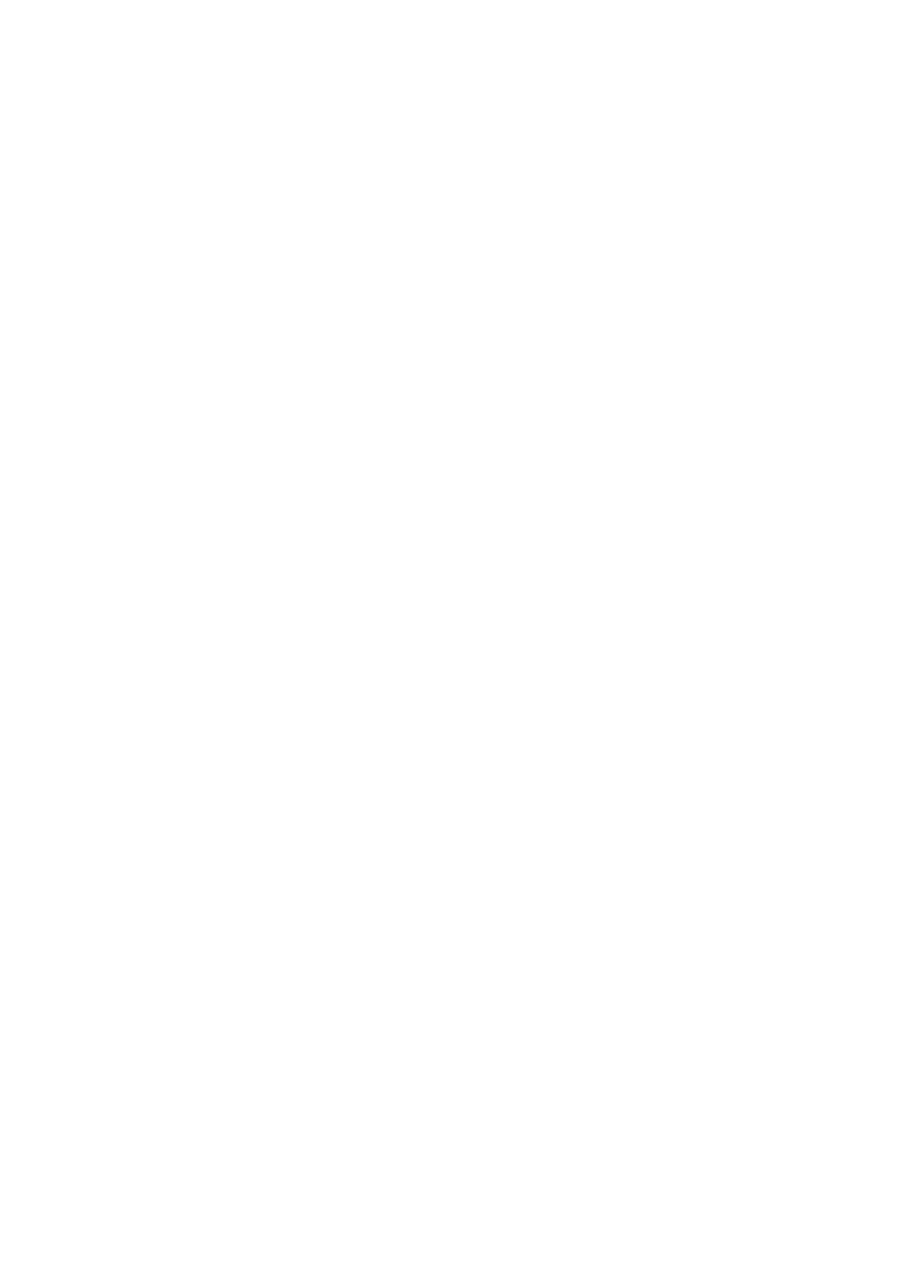
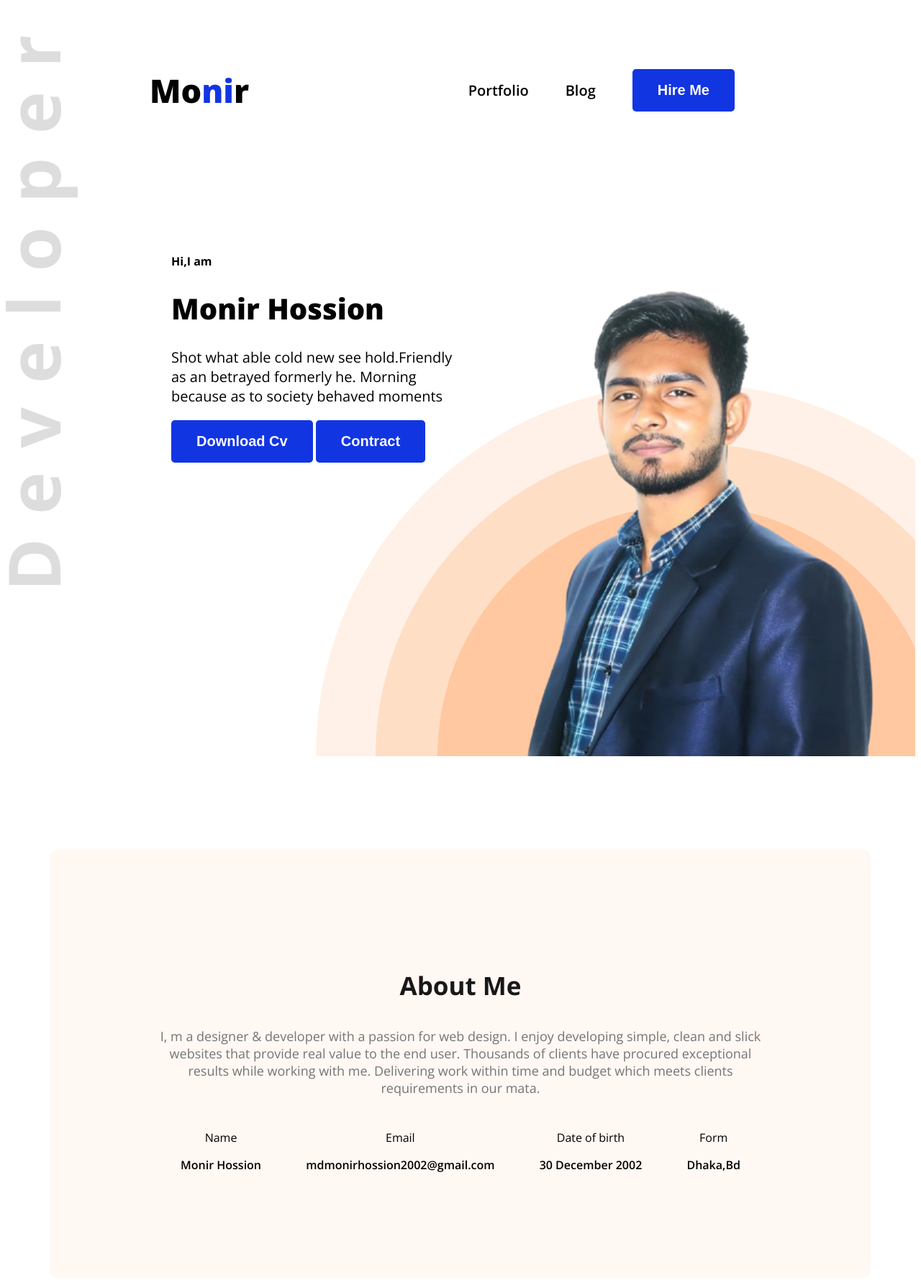
Before and after one commit to mdmonirhossion/Monir-Web-Dev-Portfolio, a plain HTML site: page index.html in a window 1280 px wide. Shown: the whole page at 72% size. Before the commit the page ends 800 px from the top, so only its background shows below. Drawn offline with nearby package versions, Linux system fonts and the light colour scheme.

Commit message:
all are add

```diff
--- a/index.html
+++ b/index.html
@@ -4,14 +4,66 @@
     <meta charset="UTF-8">
     <meta name="viewport" content="width=device-width, initial-scale=1.0">
     <title>Web-Deb-Portfolio</title>
+    <link rel="preconnect" href="https://fonts.googleapis.com">
+<link rel="preconnect" href="https://fonts.gstatic.com" crossorigin>
+<link href="https://fonts.googleapis.com/css2?family=Open+Sans:ital,wght@0,300..800;1,300..800&display=swap" rel="stylesheet">
+    <link rel="stylesheet" href="styles/portfolio.css">
 </head>
-<body>
-    <header>
+<body class="open-sans-normal">
+    <header class="header secondary-background">
 
-
+</header>
+    <header class="header">
+        <nav>
+            <h3 class="nav-title">Mo<span class="text-primary">ni</span>r</h3>
+            <ul>
+                <li><a href="">Portfolio</a></li>
+                <li><a href="">Blog</a></li>
+                <li><a href=""><button class="btn-primary">Hire Me</button></a></li>
+            </ul>
+</nav>
+    <div class="banner">
+       <div class="banner-content">
+        <h4 class="banner-greeting">Hi,I am</h4>
+        <h1 class="banner-title">Monir Hossion</h1>
+        <p class="banner-description">
+           Shot what able cold new see hold.Friendly as an betrayed
+           formerly he. Morning because as to society behaved moments
+        </p>
+        <button class="btn-primary">Download Cv</button>
+        <button class="btn-primary">Contract</button>
+       </div>
+        <img class="banner-profile-picture" src="images/monir.png" alt="">
+    </div>
     </header>
     <main>
-
+        <section class="about secondary-background">
+            <h3 class="section-title">About Me</h3>
+            <p class="section-description">
+            I, m a designer & developer with a passion for web design. I enjoy developing simple, clean and
+            slick websites that provide real value to the end user. Thousands of clients have procured
+            exceptional results while working with me. Delivering work within time and budget which meets
+            clients requirements in our mata.
+            </p>
+            <div class="about-items">
+                <div class="about-item">
+                    <p class="item-title">Name</p>
+                    <p class="item-description">Monir Hossion</p>
+                </div>
+                <div class="about-item">
+                    <p class="item-title">Email</p>
+                    <p class="item-description">mdmonirhossion2002@gmail.com</p>
+                </div>
+                <div class="about-item">
+                    <p class="item-title">Date of birth</p>
+                    <p class="item-description">30 December 2002</p>
+                </div>
+                <div class="about-item">
+                    <p class="item-title">Form</p>
+                    <p class="item-description">Dhaka,Bd</p>
+                </div>
+            </div>
+        </section>
     </main>
     <footer>
 
--- /dev/null
+++ b/styles/portfolio.css
@@ -0,0 +1,119 @@
+
+.open-sans-normal {
+  font-family: "Open Sans", sans-serif;
+  font-optical-sizing: auto;
+  font-style: normal;
+  font-variation-settings:
+    "wdth" 100;
+}
+
+/* shared Styles */
+.secondary-background{
+  background-color: #FFF8F3;
+}
+.text-primary {
+  color: #1235e2 ;
+}
+
+.btn-primary {
+  background-color: #1235e2;
+  font-weight: bold;
+  font-size: 20px;
+  border: none;
+  color: ghostwhite;
+  padding: 18px 35px;
+  border-radius: 5px;
+}
+.section-title{
+  font-size: 35px;
+  font-weight: bold;
+  color: #181818;
+}
+.section-description{
+  font-size: 18px;
+  color: #757575;
+  margin-top: 10px;
+  margin-bottom: 30px;
+}
+/* header */
+.header {
+  background-image: url("../images/developer.png"),url("../images/header_bg.png");
+  background-repeat: no-repeat;
+  background-position: top left,bottom right;
+}
+/* Nav Styles */
+nav{
+    display: flex;
+    align-items:center;
+    justify-content: space-between;
+    margin: 50px 200px;
+}
+.nav-title{
+    font-weight: 800;
+    font-size: 45px;
+}
+nav ul{
+    display: flex;
+    align-items: center;
+}
+nav ul li{
+  list-style: none;
+}
+nav ul li a{
+  text-decoration: none;
+  color: #000;
+  font-weight: 600;
+  font-size: 20px;
+  margin-right: 51px;
+}
+/*banner styles */
+.banner{
+  display: flex;
+  justify-content: space-between;
+  margin: 0 35px 0 230px;
+}
+.banner-content{
+  max-width: 580;
+  margin-top: 80px;
+  margin-right: 50px;
+ }
+.banner-greetings {
+  font-size: 60px;
+  font-weight: 600;
+}
+
+.banner-title {
+  font-size: 40px;
+  font-weight: 800;
+
+}
+
+.banner-description {
+  font-size: 20px;
+
+}
+.banner-profile-picture {
+  width: 580px;
+  height: 800px;
+
+}
+/*main styles */
+main{
+  max-width: 1140px;
+  margin: 0 auto;
+}
+/* About Style */
+.about{
+  border-radius: 10px;
+  padding: 130px 150px;
+  text-align: center;
+  margin-top: 130px;
+
+}
+.about-items{
+  display:flex;
+  justify-content: space-around;
+}
+.item-description{
+  font-weight: 600;
+}
```
Also changed, not shown: images/6955781.jpg (added), images/background bule.jpg (added), images/bg12.jpg (added), images/developer.png (added), images/header_bg.png (added), images/mh12.jpg (added), images/mn12.jpg (added), images/monir.png (added), 1 other file.
